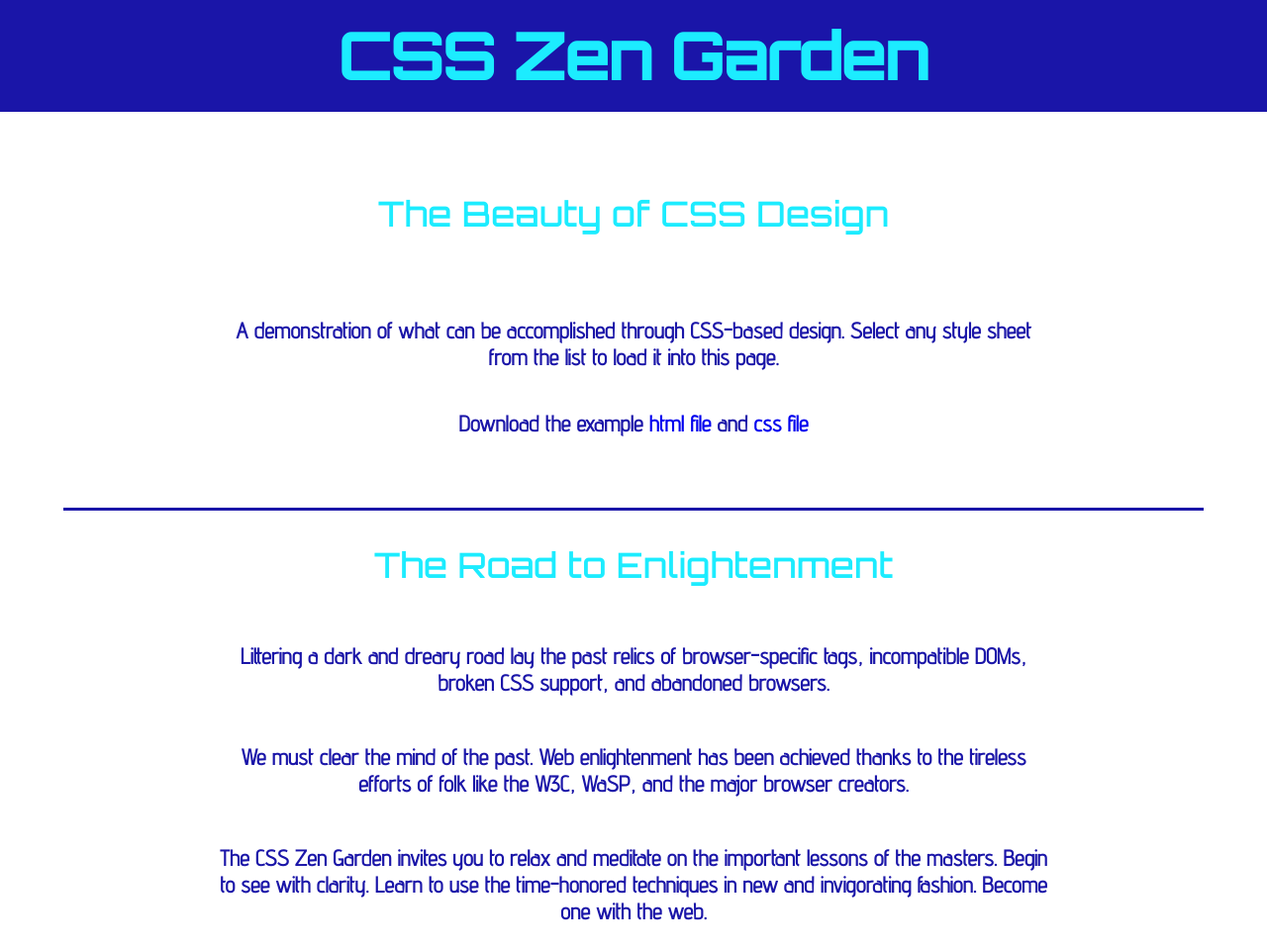
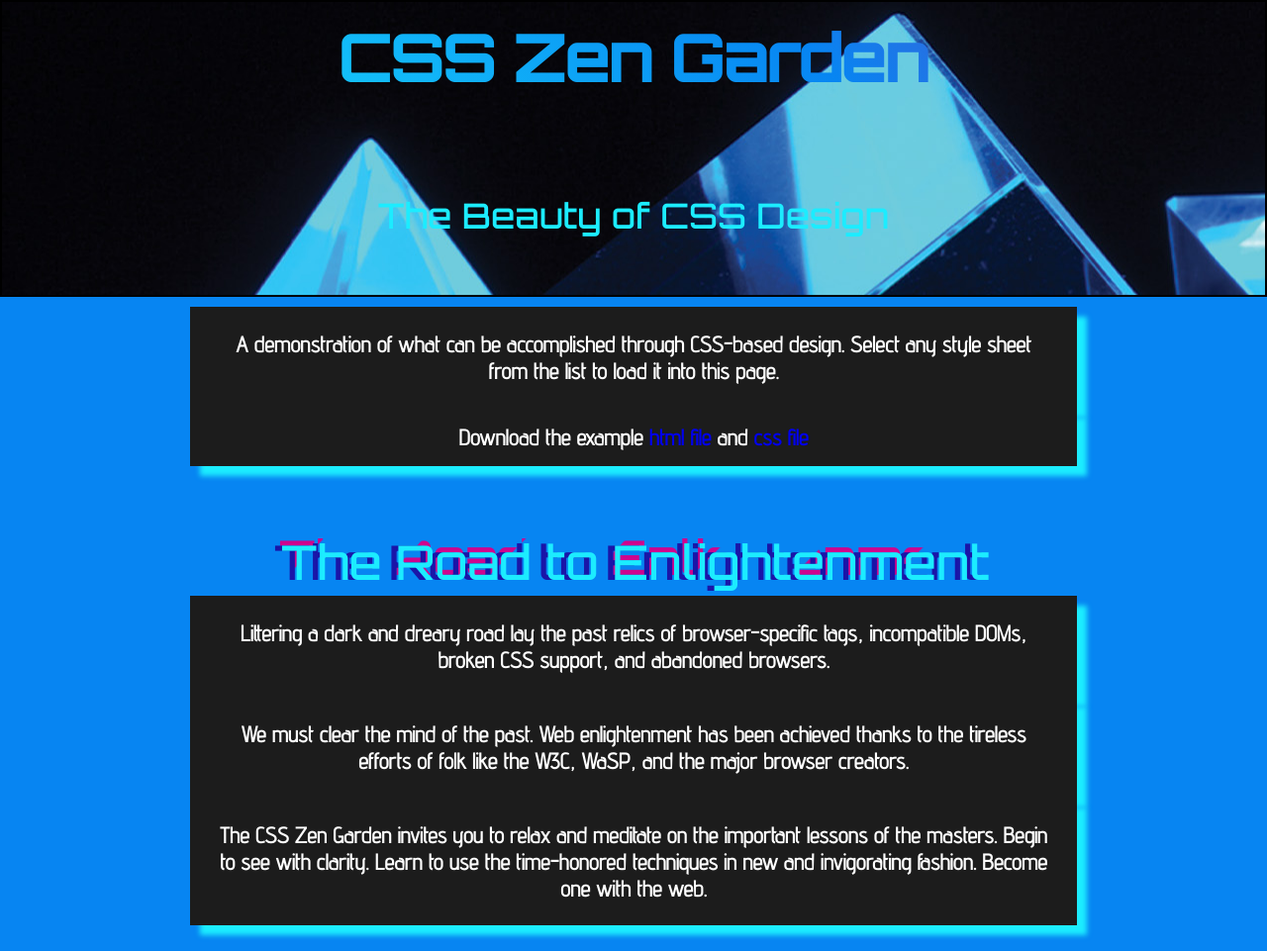
Before and after one commit to EmToHat/zen-garden-project, a website: page public/index.html in a window 1280 px wide. Shown: the top 961 px of the page at 99% size. Drawn offline with nearby package versions, Linux system fonts and the light colour scheme.

Commit message:
update: added an image and fixed code.

```diff
--- a/src/sass/abstracts/_mixins.scss
+++ b/src/sass/abstracts/_mixins.scss
@@ -5,8 +5,10 @@
     font-size: 1.4rem;
     margin-inline: 15%;
     padding: 1.5rem;
-    color: v.$dark-blue-clr;
-    background-color: v.$white-clr;
+    color: v.$white-clr;
+    background-color: v.$black-clr;
+    box-shadow: 10px 10px 5px v.$cyan-clr;
+    //filter: drop-shadow(30px 10px 10px v.$cyan-clr);
     font-family: v.$advent-font;
     font-weight: 600;
 }
--- a/src/sass/abstracts/_variables.scss
+++ b/src/sass/abstracts/_variables.scss
@@ -9,8 +9,9 @@
 
 // colors
 $pink-clr: #CE048E;
-$blue-clr: #0785F2 ;
+$blue-clr: #0785F2;
 $dark-blue-clr: #1A15A8;
-$cyan-clr: #1CECFF ;
+$cyan-clr: #1CECFF;
 $white-clr: #fff;
 $gray-clr: #333;
+$black-clr: #1C1C1C;
--- a/src/sass/components/_atoms.scss
+++ b/src/sass/components/_atoms.scss
@@ -8,20 +8,47 @@
 }
 
 h1,
-h2,
-h3 {
+h2 {
     color: ia.$cyan-clr;
     font-family: ia.$orbitron-font;
 }
 
 h3 {
-    border-top: solid ia.$dark-blue-clr;
-    width: 90%;
-    margin:auto;
-    padding-block: 2rem;
-    font-size: 2.2rem;
-    font-weight: 500;
+    font: 500 3em/1 ia.$orbitron-font;
+    letter-spacing: 0;
+    padding: 0.25em 0 0.325em;
+    display: block;
+    margin: 0 auto;
+    text-shadow: 2px 5px ia.$cyan-clr, -5px 5px ia.$dark-blue-clr;
+    background: url(https://raw.githubusercontent.com/EmToHat/zen-garden-project/main/src/sass/assets/background2.png) repeat-y;
+
+    background-clip: text;
+    -webkit-background-clip: text;
+
+    -webkit-text-fill-color: transparent;
+
+    animation: gradient 80s linear infinite;
+    -webkit-animation: gradient 80s linear infinite;
 }
+
+@keyframes gradient {
+    0% {
+        background-position: 0% 50%;
+    }
+    100% {
+        background-position: 100% 50%;
+    }
+}
+
+@-webkit-keyframes gradient {
+    0% {
+        background-position: 0% 50%;
+    }
+    100% {
+        background-position: 100% 50%;
+    }
+}
+
 
 h1 {
     background-color: ia.$dark-blue-clr;
@@ -41,7 +68,7 @@
 .participation p,
 .benefits p,
 .requirements p {
-     @include ia.paragraph-style;
+    @include ia.paragraph-style;
 }
 
 
@@ -60,7 +87,7 @@
 
         a {
             display: block;
-            color: ia.$secondary-color;
+            //color: ia.$secondary-color;
         }
 
         a + a {
--- a/src/sass/components/_molecules.scss
+++ b/src/sass/components/_molecules.scss
@@ -1,6 +1,37 @@
 //Header, footer, div classes: molecules
 @use "../abstracts/index-abstracts" as ia;
 
+
+.intro header{
+    margin-bottom: 10px;
+    width: auto;
+    height: auto;
+    border: 2px solid;
+    background-image: url("https://raw.githubusercontent.com/EmToHat/zen-garden-project/main/src/sass/assets/future2.jpg");
+  }
+  .intro header h1 {
+    background-image: linear-gradient(
+      -135deg,
+      white 0%,
+      #CE048E 35%,
+      #0785F2 67%,
+      #1CECFF 100%
+    );
+    background-size: auto auto;
+    background-clip: border-box;
+    background-size: 200% auto;
+    background-clip: text;
+    -webkit-background-clip: text;
+    -webkit-text-fill-color: transparent;
+    animation: textclip 5s linear infinite;
+    font-size: 4rem;
+  }
+
+@keyframes textclip {
+    to {
+      background-position: 100% center;
+    }
+  }
 
 //section .intro
 //summary class
@@ -22,7 +53,7 @@
 div.page-wrapper {
     margin-inline: auto;
     text-align: center;
-    background-color: ia.$white-clr;
+    background-color: ia.$blue-clr;
 }
 
 //preamble
```
Also changed, not shown: public/css/main.css, src/sass/assets/future2.jpg (added).
